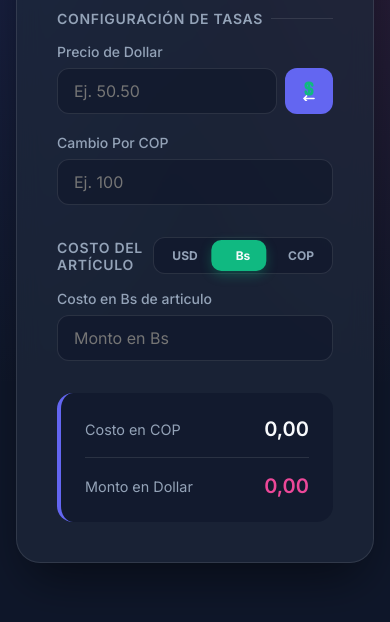
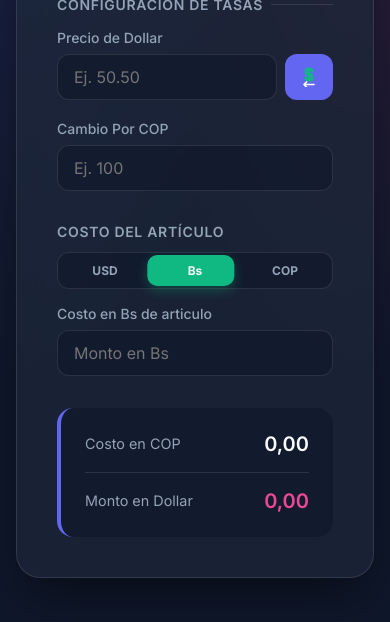
Before and after one commit to moralex74ve/TriangulacionBs, a website built with Vite: page index.html in a window 390 px wide. Shown: the part 206-828 px from the top of the page. Built offline with nearby package versions, Linux system fonts and the light colour scheme.

Commit message:
Fix mobile responsive overflow for currency selector

```diff
--- a/src/style.css
+++ b/src/style.css
@@ -298,4 +298,15 @@ input:focus {
   .input-grid {
     grid-template-columns: 1fr;
   }
+
+  .section-header-row {
+    flex-direction: column;
+    align-items: flex-start;
+    gap: 0.75rem;
+  }
+
+  .currency-selector {
+    width: 100%;
+    min-width: unset;
+  }
 }
```
